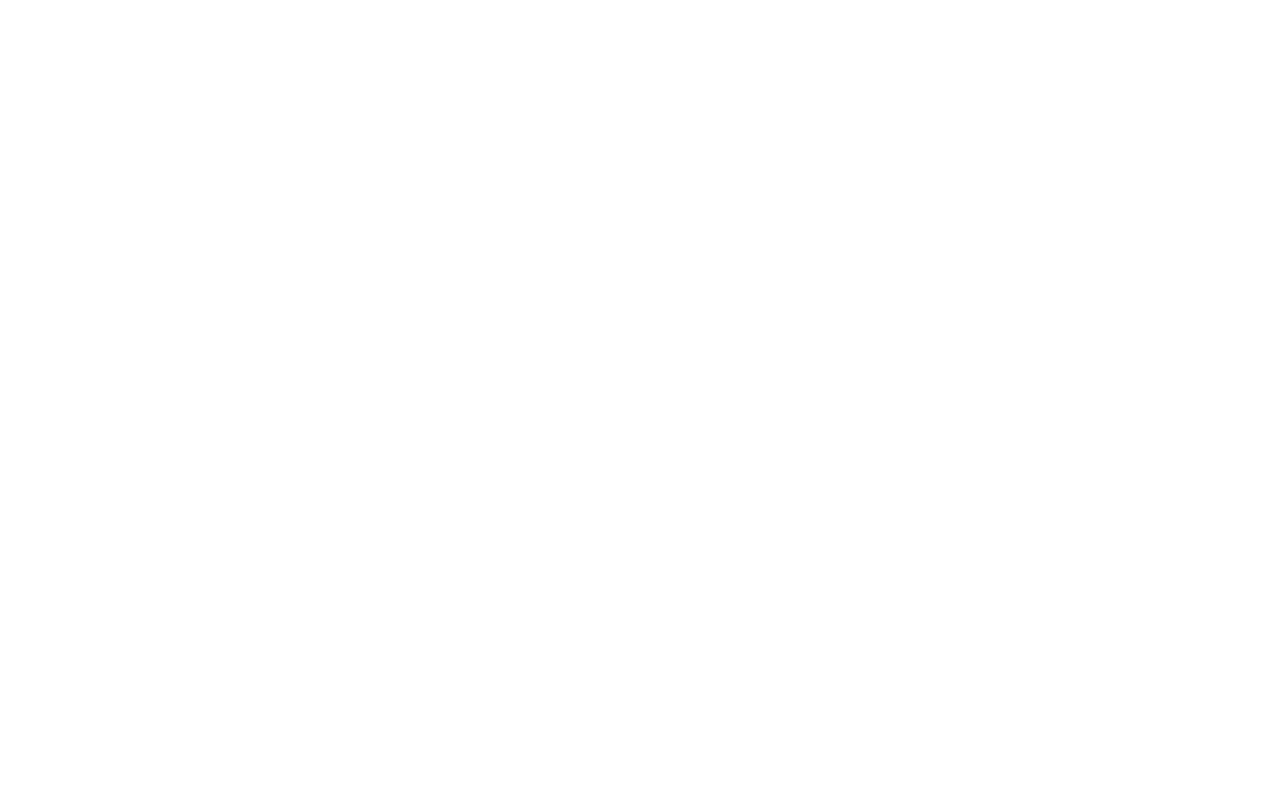
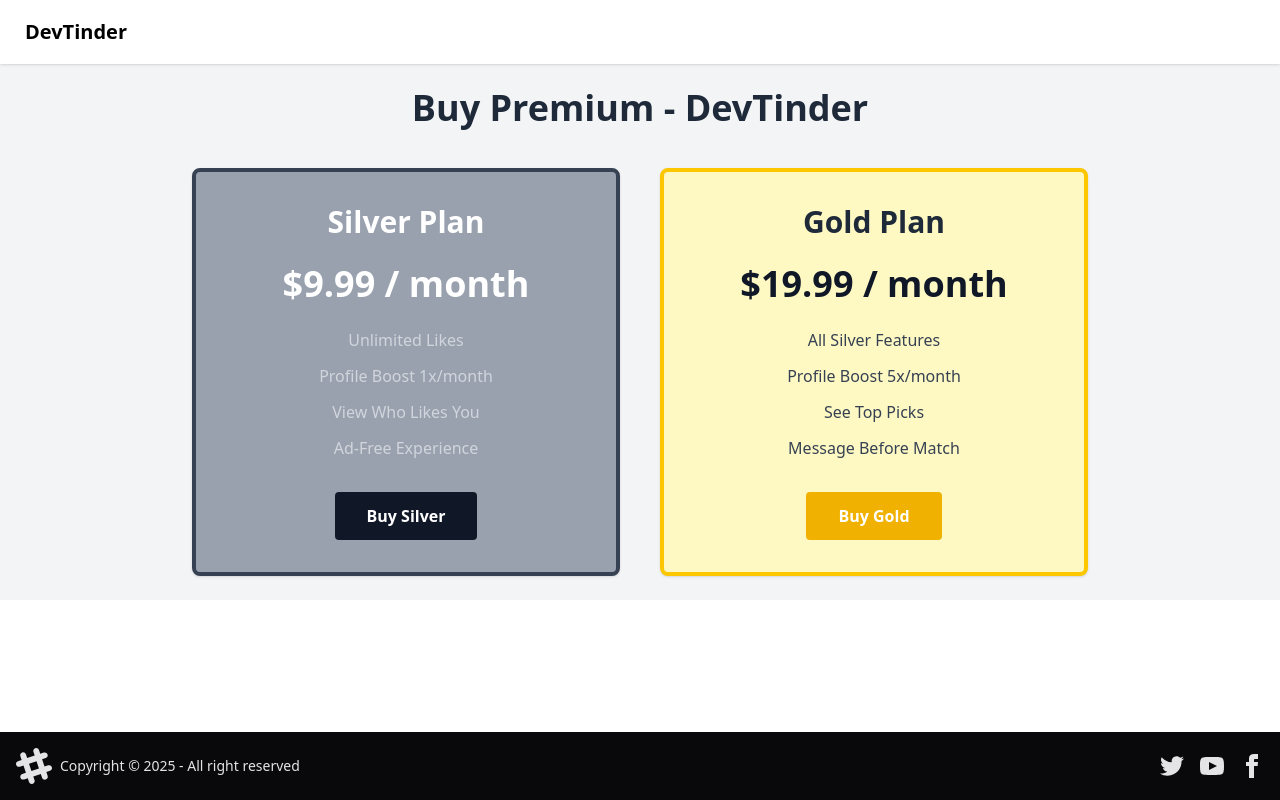
Before and after one commit to Praval420/devTinder-front, a React (Vite) app: page /premium in a window 1280 px wide. Before the commit this address had no page. Built offline with nearby package versions, Linux system fonts and the light colour scheme; no server answers.

Commit message:
api integratio of payment

```diff
--- a/index.html
+++ b/index.html
@@ -6,6 +6,7 @@
     <link rel="stylesheet" href="./src/index.css">
     <meta name="viewport" content="width=device-width, initial-scale=1.0" />
     <title>Vite + React</title>
+    <script src="https://checkout.razorpay.com/v1/checkout.js"></script>
   </head>
   <body>
     <div id="root"></div>
--- a/src/App.jsx
+++ b/src/App.jsx
@@ -13,6 +13,7 @@
 import Signup from './components/signup.jsx'
 import { Navigate } from 'react-router-dom'
 import { useEffect } from 'react';
+import Premium from './components/Premium.jsx'
 
 function PrivacyRedirect() {
   useEffect(() => {
@@ -67,6 +68,7 @@
               <Route path="/contact" element={<ContactRedirect/>} />
               <Route path="/refund" element={<RefundRedirect/>} />
               <Route path="/shipping" element={<ShippingRedirect/>} />
+              <Route path="/premium" element={<Premium/>} />
 
 
             </Route>
--- /dev/null
+++ b/src/components/Premium.jsx
@@ -0,0 +1,74 @@
+import axios from "axios";
+import {BASE_URL}  from "../constants/const";
+
+
+function Premium() {
+
+  const handleClick= async (plan )=>{
+    const store=await axios.post(BASE_URL+"/payment/create",{
+      membershipType:plan,
+    },{withCredentials:true});
+
+    const {amount,currency,notes,orderId,keyId}=store.data;
+
+    const options={
+      key:keyId,
+      amount:amount,
+      currency,
+      name: "DevTinder",
+      description: `${plan} Membership`,
+      orderId,
+      prefill: {
+        "name":notes.firstName+ " "+notes.lastName,
+        "email":notes.emailId,
+        "contact":"34343894394",
+
+    },
+    theme: {
+      color:"#F37254   "
+    }
+  };
+    const rzp=new window.Razorpay(options);
+  rzp.open();
+  }
+
+  return (
+    <div className=" bg-gray-100 flex flex-col items-center justify-center p-6">
+      <h1 className="text-4xl font-bold mb-10 text-gray-800">Buy Premium - DevTinder</h1>
+
+      <div className="max-w-4xl w-full grid grid-cols-1 md:grid-cols-2 gap-10">
+        {/* Silver Plan */}
+        <div className="bg-gray-400 border-4 border-gray-700 rounded-lg shadow p-8 flex flex-col items-center text-white">
+          <h2 className="text-3xl font-semibold mb-6">Silver Plan</h2>
+          <p className="text-4xl font-bold mb-6">$9.99 / month</p>
+          <ul className="mb-8 space-y-3 text-center text-gray-300">
+            <li>Unlimited Likes</li>
+            <li>Profile Boost 1x/month</li>
+            <li>View Who Likes You</li>
+            <li>Ad-Free Experience</li>
+          </ul>
+          <button onClick={()=>{handleClick("silver")}} className="px-8 py-3 bg-gray-900 hover:bg-gray-800 rounded font-semibold transition">
+            Buy Silver
+          </button>
+        </div>
+
+        {/* Gold Plan */}
+        <div className="bg-yellow-100 rounded-lg shadow p-8 flex flex-col items-center border-4 border-yellow-400">
+          <h2 className="text-3xl font-semibold mb-6 text-gray-800">Gold Plan</h2>
+          <p className="text-4xl font-bold mb-6 text-gray-900">$19.99 / month</p>
+          <ul className="mb-8 space-y-3 text-center text-gray-700">
+            <li>All Silver Features</li>
+            <li>Profile Boost 5x/month</li>
+            <li>See Top Picks</li>
+            <li>Message Before Match</li>
+          </ul>
+          <button onClick={()=>{handleClick("gold")}} className="px-8 py-3 bg-yellow-500 hover:bg-yellow-600 rounded font-semibold text-white transition">
+            Buy Gold
+          </button>
+        </div>
+      </div>
+    </div>
+  );
+}
+
+export default Premium;
--- a/src/components/navbar.jsx
+++ b/src/components/navbar.jsx
@@ -45,6 +45,7 @@
         </li>
         <li><Link to="/connections">Connections</Link></li>
         <li><Link to="/requests">Requests</Link></li>
+        <li><Link to="/premium">Premium</Link></li>
         <li><a onClick={handleLogout}>Logout</a></li>
       </ul>
     </div>
```
Also changed, not shown: 1 other file (tests, documents, lock files or other folders).
